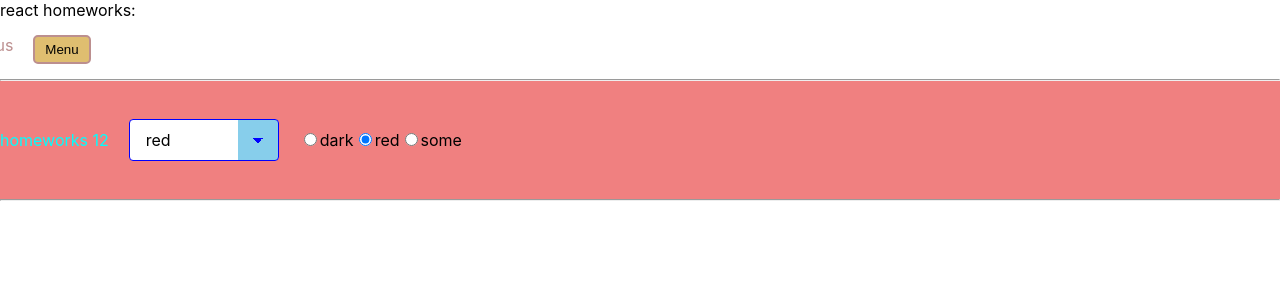
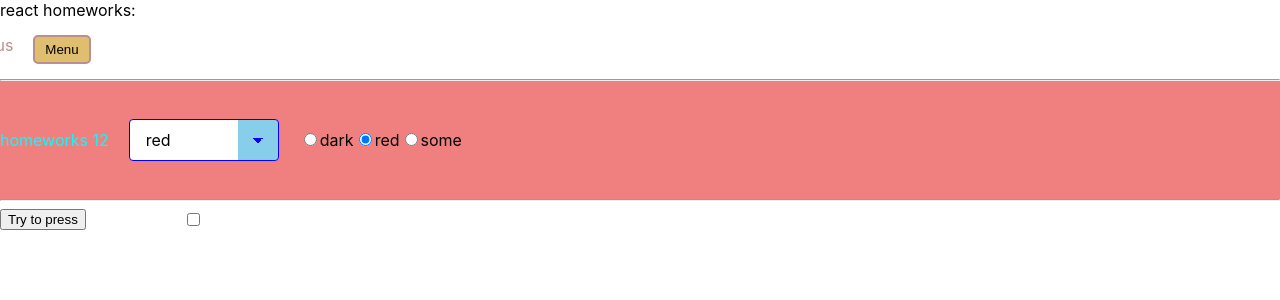
Before and after one commit to MaxOF/hw-ignat, a React (Create React App) app: page /hw-ignat/junior-plus in a window 1280 px wide. Shown: the top 300 px of the page. Built offline with nearby package versions, Linux system fonts and the light colour scheme.

Commit message:
hw-13 is done

```diff
--- a/package.json
+++ b/package.json
@@ -16,6 +16,7 @@
     "@types/react-dom": "^17.0.0",
     "@types/react-router-dom": "^5.3.2",
     "@types/uuid": "^8.3.3",
+    "axios": "^0.26.1",
     "react": "^17.0.2",
     "react-dom": "^17.0.2",
     "react-preloaders": "^3.0.3",
--- a/src/p2-homeworks/h13/HW13.tsx
+++ b/src/p2-homeworks/h13/HW13.tsx
@@ -1,9 +1,11 @@
 import React from 'react';
+import {Request} from "./Request";
+import s from './Request.module.css'
 
 export const HW13 = () => {
     return (
-        <div>
-
+        <div className={s.wrapperResponse}>
+            <Request />
         </div>
     )
 }
--- /dev/null
+++ b/src/p2-homeworks/h13/Request.module.css
@@ -0,0 +1,5 @@
+.wrapperResponse {
+    display: flex;
+    justify-content: space-between;
+    width: 300px;
+}
--- /dev/null
+++ b/src/p2-homeworks/h13/Request.tsx
@@ -0,0 +1,31 @@
+import React, {ChangeEvent, useEffect, useState} from 'react';
+import {requestAPI} from "./dal/requestAPI";
+
+export const Request = () => {
+    const [box, setBox] = useState<boolean>(false)
+    const [state, setState] = useState<any>()
+
+    useEffect(() => {
+        if (box){
+            requestAPI.requestPost(box)
+                .then(res => {
+                    setState(res.data.errorText)
+                })
+                .catch(err => {
+                    setState( err.response ? err.response.data.errorText : err.message );
+                })
+        }
+    }, [box])
+
+    const onClickHandler = () => {
+        setBox(!box)
+    }
+
+    return (
+        <>
+            <button onClick={onClickHandler}>Try to press</button>
+            <input type='checkbox' checked={box}/>
+            <div>{state}</div>
+        </>
+    );
+};
--- /dev/null
+++ b/src/p2-homeworks/h13/dal/requestAPI.ts
@@ -0,0 +1,7 @@
+import axios from "axios";
+
+export const requestAPI = {
+    requestPost (success: boolean) {
+      return axios.post<any>('https://neko-cafe-back.herokuapp.com/auth/test', {success})
+    }
+}
```
Also changed, not shown: 1 other file (tests, documents, lock files or other folders).
